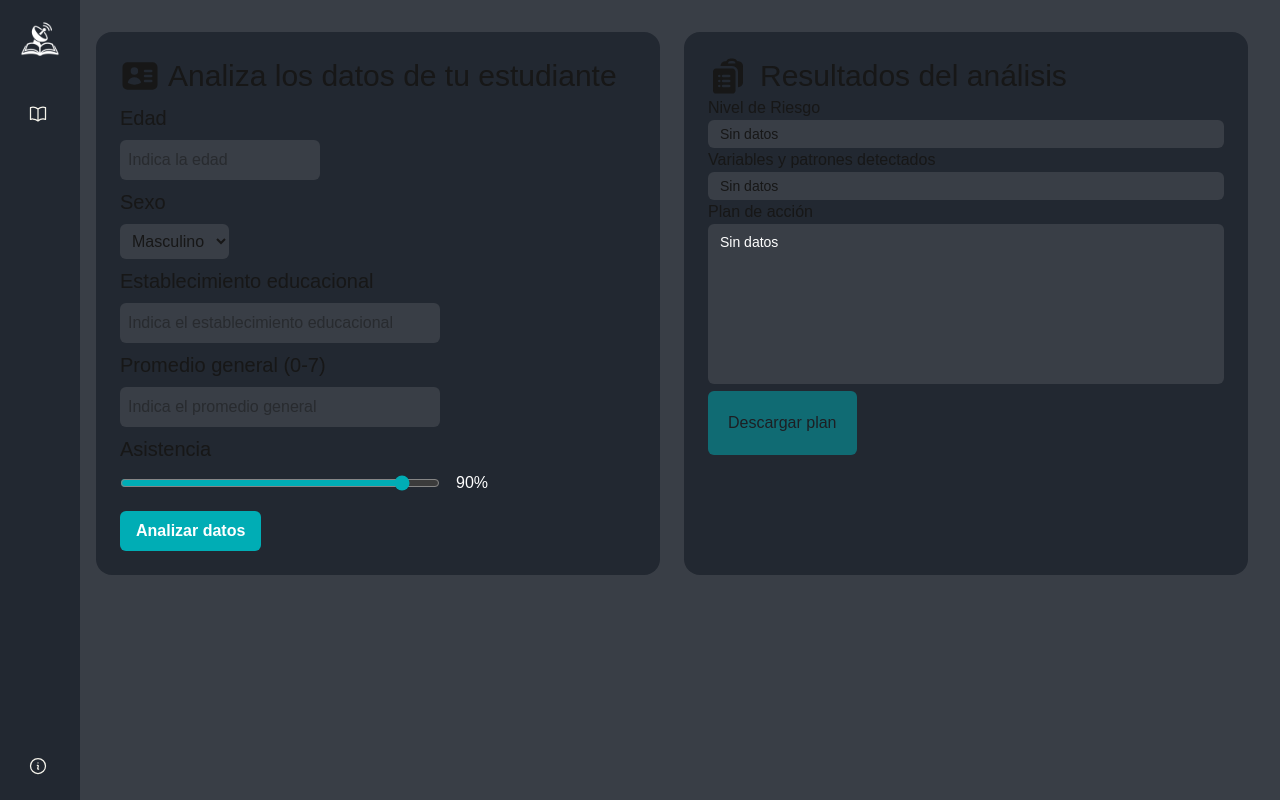
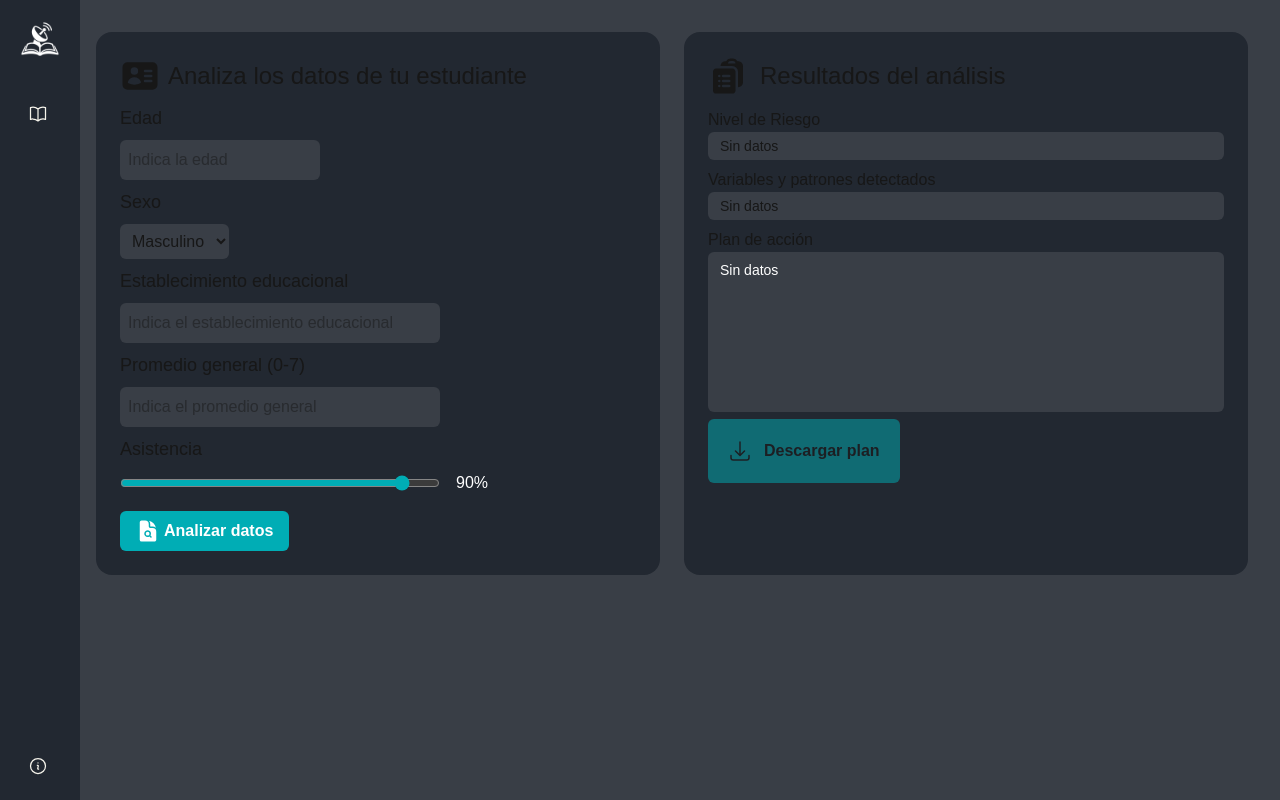
Before and after one commit to viccmoor/eduradar, a Next.js app: page /dashboard in a window 1280 px wide. Built offline with nearby package versions, Linux system fonts and the light colour scheme.

Commit message:
Add icons

```diff
--- a/src/components/CustomForm.tsx
+++ b/src/components/CustomForm.tsx
@@ -2,7 +2,7 @@
 
 import Form from "next/form";
 import React, { useState } from "react";
-import { IdentificationIcon } from "@heroicons/react/24/solid";
+import { IdentificationIcon, DocumentMagnifyingGlassIcon } from "@heroicons/react/24/solid";
 import ResultsView from "@/components/ResultsView";
 
 export default function CustomForm() {
@@ -44,14 +44,14 @@ export default function CustomForm() {
     return (
         <div className="flex gap-6">
             <div className="flex-1 bg-[#222831] p-6 rounded-2xl">
-                <div className="flex gap-2 items-center text-3xl">
+                <div className="flex gap-2 items-center text-2xl">
                     <IdentificationIcon className="w-10" />
                     <span>Analiza los datos de tu estudiante</span>
                 </div>
                 <Form onSubmit={handleSubmit} action={() => {}}>
-                    <h3 className="text-xl mt-2 mb-2">Edad</h3>
+                    <h3 className="text-lg mt-2 mb-2">Edad</h3>
                     <input name="age" placeholder="Indica la edad" className="bg-[#393E46] rounded-md p-2 w-50" type="number" min="5" max="100" required />
-                    <h3 className="text-xl mt-2 mb-2">Sexo</h3>
+                    <h3 className="text-lg mt-2 mb-2">Sexo</h3>
                     <select name="gender" value={selectedOption} onChange={handleChange} className="bg-[#393E46] rounded-md p-2">
                         {options.map((option) => (
                         <option key={option.value} value={option.value} className="bg-[#222831]">
@@ -59,11 +59,11 @@ export default function CustomForm() {
                         </option>
                         ))}
                     </select>
-                    <h3 className="text-xl mt-2 mb-2">Establecimiento educacional</h3>
+                    <h3 className="text-lg mt-2 mb-2">Establecimiento educacional</h3>
                     <input name="school" placeholder="Indica el establecimiento educacional" className="bg-[#393E46] rounded-md p-2 w-80" required />
-                    <h3 className="text-xl mt-2 mb-2">Promedio general (0-7)</h3>
+                    <h3 className="text-lg mt-2 mb-2">Promedio general (0-7)</h3>
                     <input name="generalAvg" placeholder="Indica el promedio general" className="bg-[#393E46] rounded-md p-2 w-80" type="number" min="0" max="7" step="0.1" required />
-                    <h3 className="text-xl mt-2 mb-2">Asistencia</h3>
+                    <h3 className="text-lg mt-2 mb-2">Asistencia</h3>
                     <div className="flex items-center gap-4">
                         <input
                             name="attendance"
@@ -80,7 +80,10 @@ export default function CustomForm() {
                         type="submit"
                         className="mt-4 bg-[#00ADB5] hover:bg-[#08c2cb] text-white px-4 py-2 rounded-md font-semibold transition-all"
                     >
-                        Analizar datos
+                        <div className="flex items-center gap-1">
+                            <DocumentMagnifyingGlassIcon className="w-6" />
+                            <span>Analizar datos</span>
+                        </div>
                     </button>
                 </Form>
             </div>
--- a/src/components/ResultsView.tsx
+++ b/src/components/ResultsView.tsx
@@ -1,4 +1,4 @@
-import { ClipboardDocumentListIcon } from "@heroicons/react/24/solid";
+import { ClipboardDocumentListIcon, ArrowDownTrayIcon } from "@heroicons/react/24/solid";
 import { useState, useEffect } from "react";
 import { jsPDF } from "jspdf";
 
@@ -44,19 +44,19 @@ export default function ResultsView({ results }: { results: Results }) {
 
     return (
         <div className="flex-1 bg-[#222831] p-6 rounded-2xl">
-            <div className="flex items-center gap-3 text-3xl">
+            <div className="flex items-center gap-3 text-2xl">
                 <ClipboardDocumentListIcon className="w-10" />
                 <span>Resultados del análisis</span>
             </div>
-            <h3>Nivel de Riesgo</h3>
+            <h3 className="mt-3">Nivel de Riesgo</h3>
             <label className="flex bg-[#393E46] px-3 py-1 rounded-md text-sm">
-                { results.riskLevel}
+                {results.riskLevel}
             </label>
-            <h3>Variables y patrones detectados</h3>
+            <h3 className="mt-2">Variables y patrones detectados</h3>
             <label className="flex bg-[#393E46] px-3 py-1 rounded-md text-sm">
                 {results.variables}
             </label>
-            <h3>Plan de acción</h3>
+            <h3 className="mt-2">Plan de acción</h3>
             <textarea
                 className="w-full bg-[#393E46] text-white px-3 py-2 rounded-md text-sm resize-none h-40"
                 value={results.plan}
@@ -67,7 +67,10 @@ export default function ResultsView({ results }: { results: Results }) {
                 className="bg-[#00ADB5] p-5 rounded-md disabled:opacity-50 disabled:cursor-not-allowed"
                 disabled={disabledButton}
             >
-                Descargar plan
+                <div className="flex items-center gap-3">
+                    <ArrowDownTrayIcon className="w-6" />
+                    <span className="font-semibold">Descargar plan</span>
+                </div>
             </button>
         </div>
     )
```
